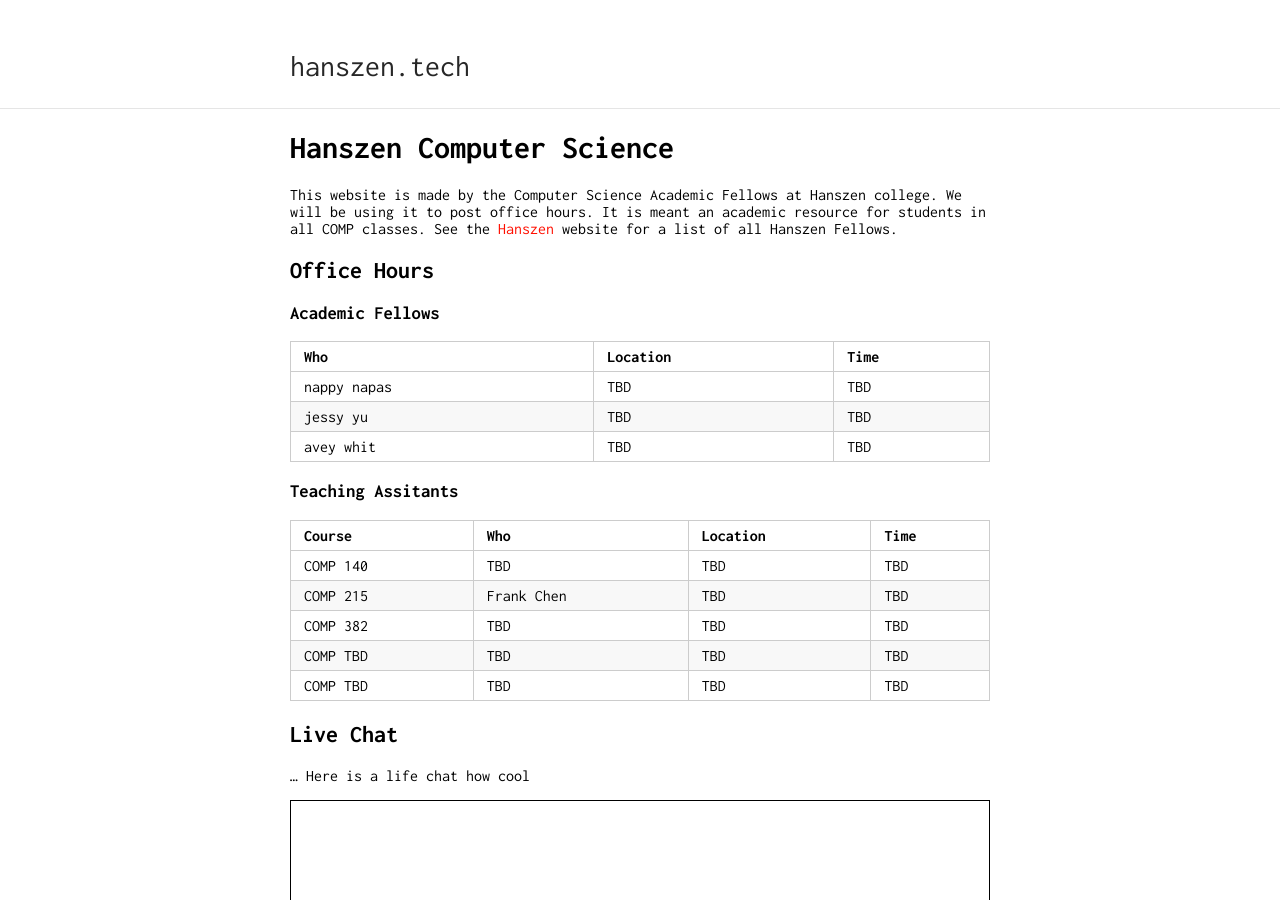
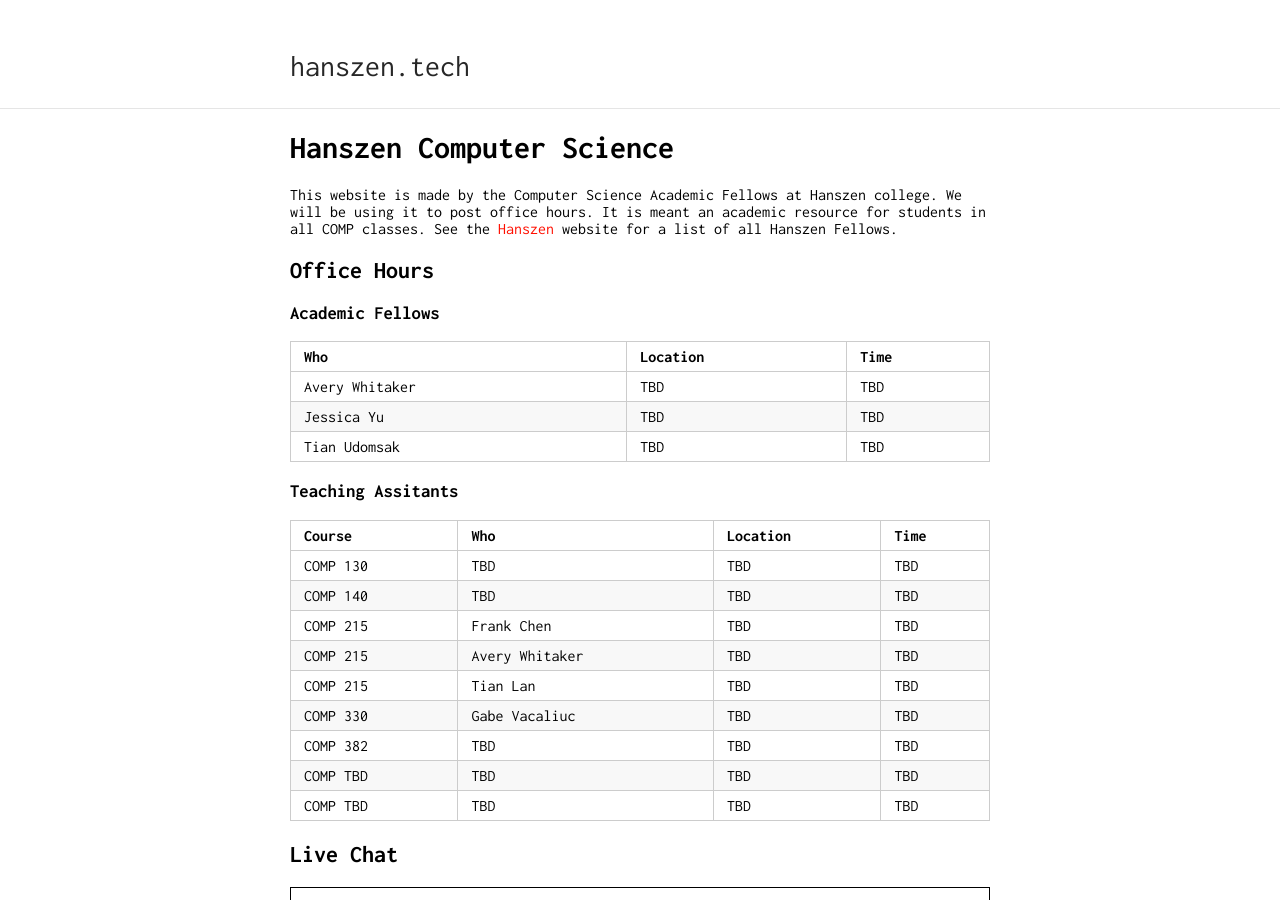
Before and after one commit to Avery-Whitaker/hanszen.tech, a Jekyll site: the page built from index.md, in a window 1280 px wide and 900 px high. Built offline with Jekyll 4.4.1, drawn with Linux system fonts in a browser that asks for light colours; a script that is not in the unit is left out; our own code applies the rules of GitHub Pages for plain Markdown files.

Commit message:
Update index.md

```diff
--- a/index.md
+++ b/index.md
@@ -12,24 +12,26 @@ This website is made by the Computer Science Academic Fellows at Hanszen college
 
  Who        |Location | Time
 ------------|---------|--------
-nappy napas    | TBD | TBD
-jessy yu   | TBD | TBD
-avey whit | TBD | TBD
+Avery Whitaker    | TBD | TBD
+Jessica Yu   | TBD | TBD
+Tian Udomsak | TBD | TBD
 
 ### Teaching Assitants
 
 Course   | Who        |Location | Time
 ---------|------------|---------|--------
+COMP 130 | TBD | TBD | TBD
 COMP 140 | TBD    | TBD | TBD
 COMP 215 | Frank Chen   | TBD | TBD
+COMP 215 | Avery Whitaker | TBD | TBD
+COMP 215 | Tian Lan | TBD | TBD
+COMP 330 | Gabe Vacaliuc | TBD | TBD
 COMP 382 | TBD | TBD | TBD
 COMP TBD | TBD   | TBD | TBD
 COMP TBD | TBD | TBD | TBD
 
 ## Live Chat
 
-... Here is a life chat how cool
-
 <div style="border: 1px solid black">
 <div id="tlkio" data-channel="hanszentech" data-theme="theme--minimal" style="width:100%;height:700px;"></div><script async src="http://tlk.io/embed.js" type="text/javascript"></script>
 </div>
```
